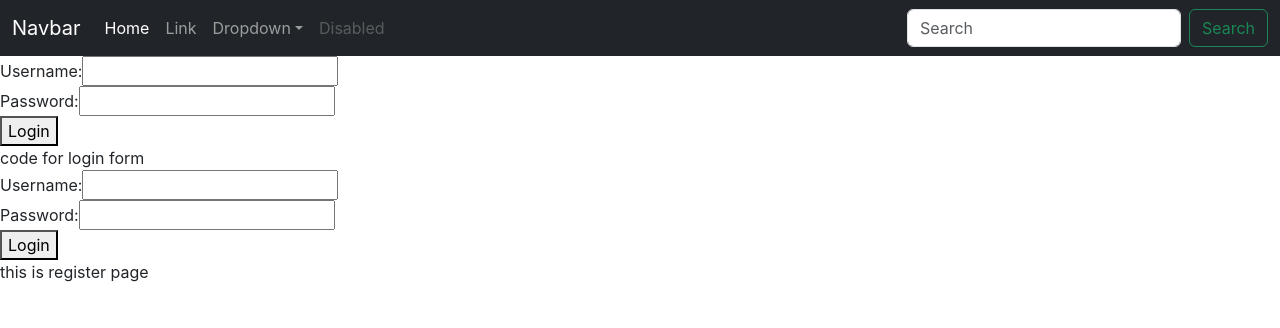
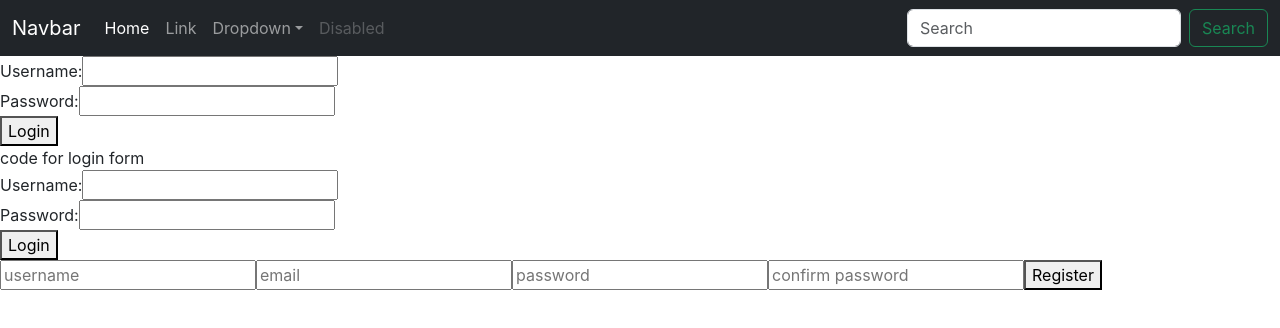
Before and after one commit to ragav880/frontend, a React (Create React App) app: page / in a window 1280 px wide. Shown: the top 328 px of the page. Built offline with nearby package versions, Linux system fonts and the light colour scheme.

Commit message:
register page added

```diff
--- a/src/pages/Register.jsx
+++ b/src/pages/Register.jsx
@@ -3,7 +3,14 @@ import React from 'react'
 const Register = () => {
   return (
     <div>
-      this is register page
+      <form action="">
+       <input type="text" placeholder="username" />
+       <input type="email" placeholder="email" />
+        <input type="password" placeholder="password" />
+        <input type="password" placeholder="confirm password" />
+        <button type="submit">Register</button>
+
+     </form>
     </div>
   )
 }
```
